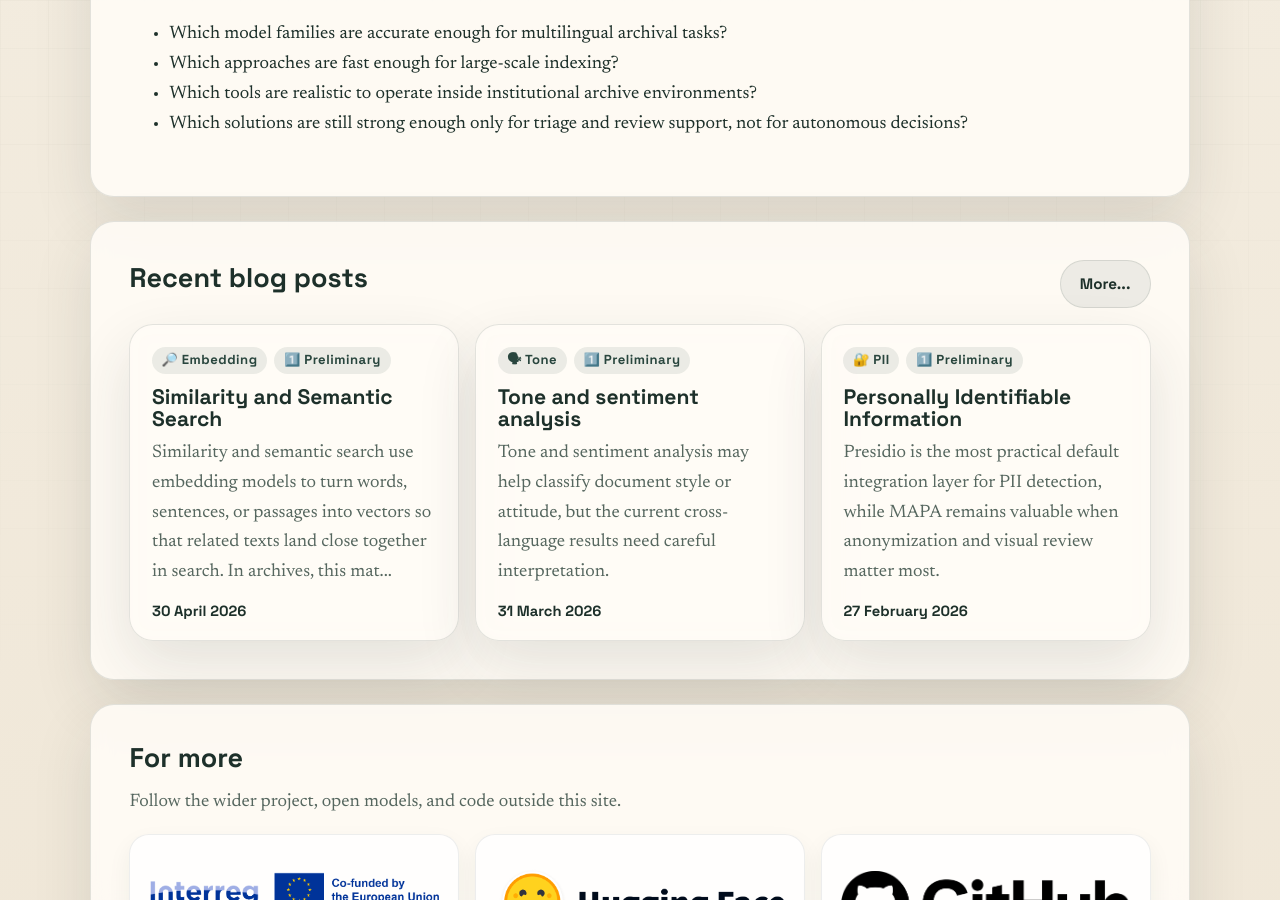
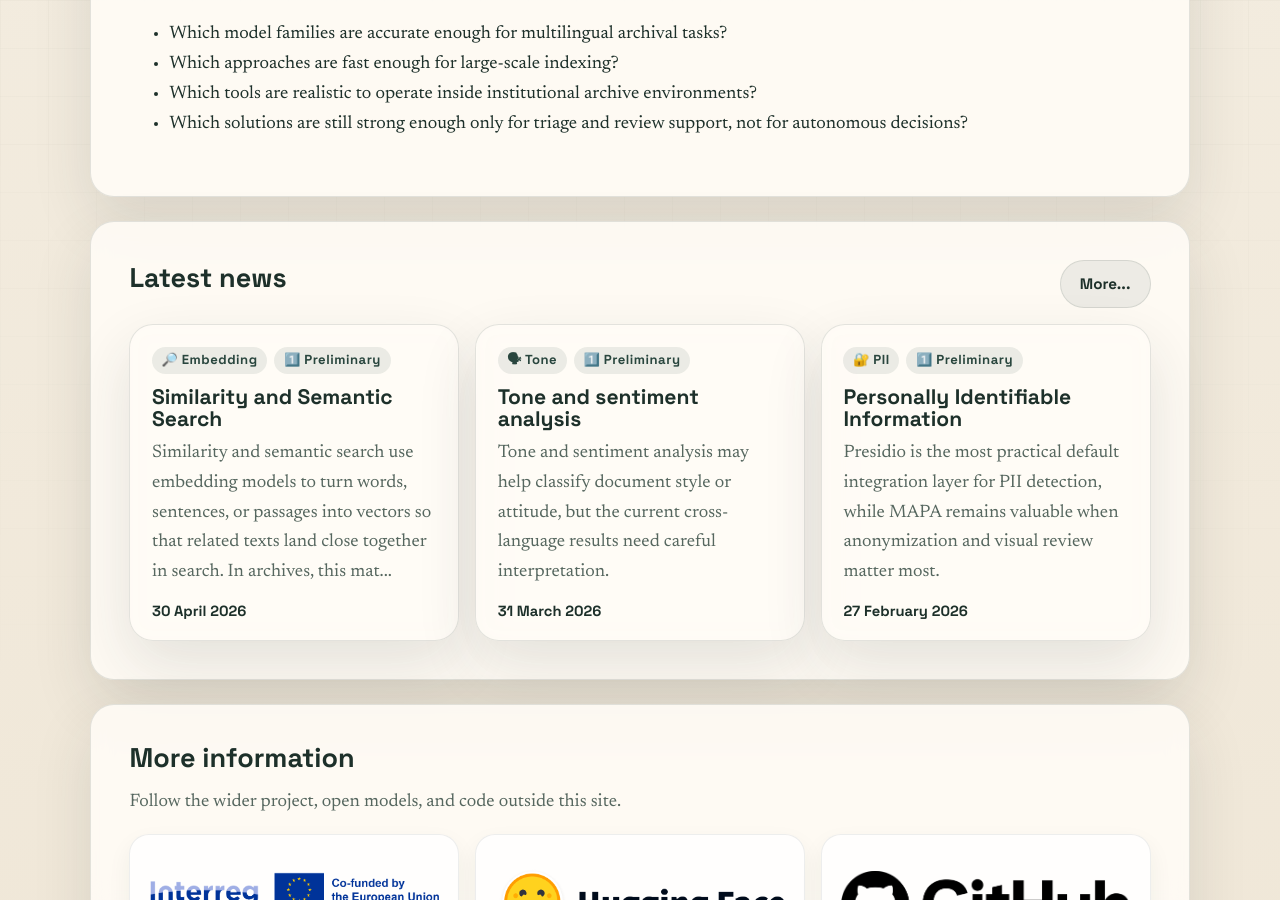
Before and after one commit to archxai/archxai.github.io, a Jekyll site: the page built from index.md, in a window 1280 px wide and 900 px high, scrolled down 1341 px. Built offline with Jekyll 4.4.1, drawn with Linux system fonts in a browser that asks for light colours.

Commit message:
Change section titles from 'Recent blog posts' to 'Latest news' and 'For more' to 'More information'

```diff
--- a/index.md
+++ b/index.md
@@ -61,7 +61,7 @@ permalink: /
 <section class="panel">
   <div class="section-title">
     <div>
-      <h2>Recent blog posts</h2>
+      <h2>Latest news</h2>
     </div>
     <a class="button button-secondary" href="{{ '/blog/' | relative_url }}">More...</a>
   </div>
@@ -90,7 +90,7 @@ permalink: /
 <section class="panel">
   <div class="section-title">
     <div>
-      <h2>For more</h2>
+      <h2>More information</h2>
       <p>Follow the wider project, open models, and code outside this site.</p>
     </div>
   </div>
```
